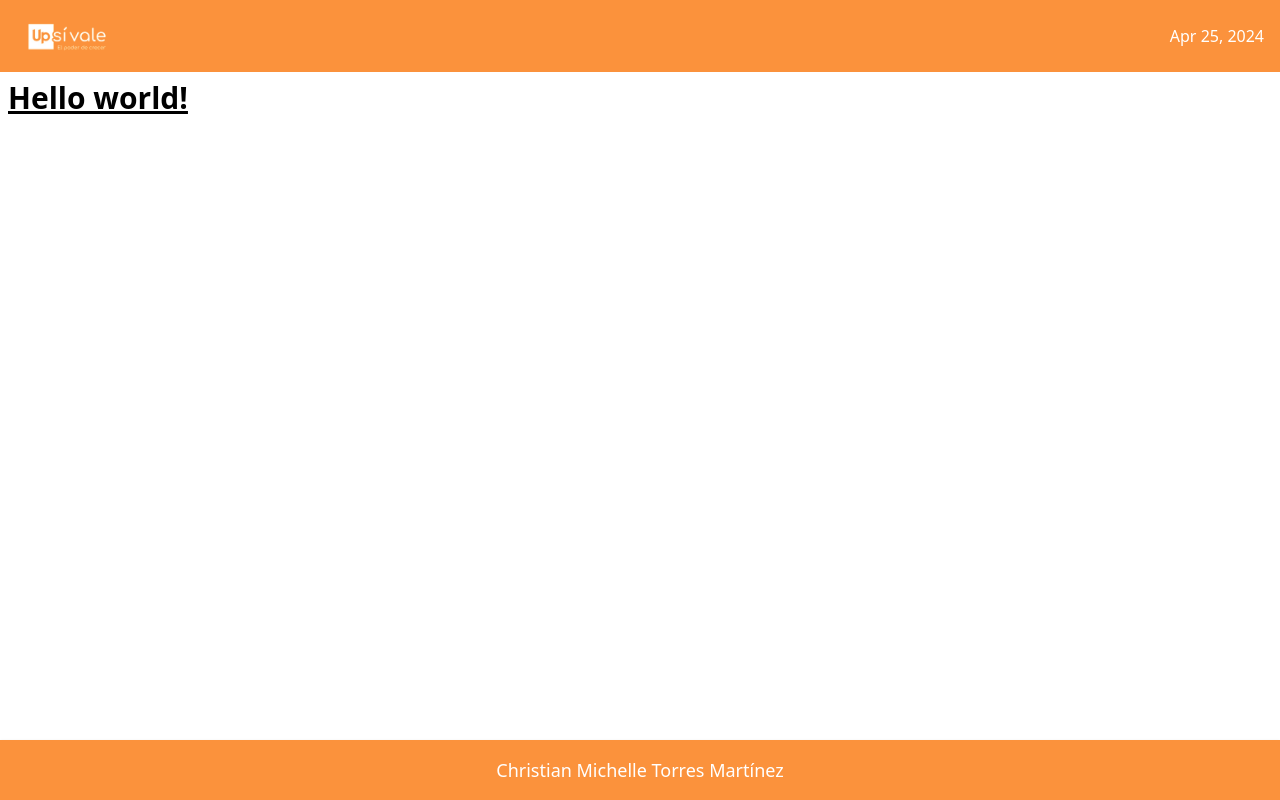
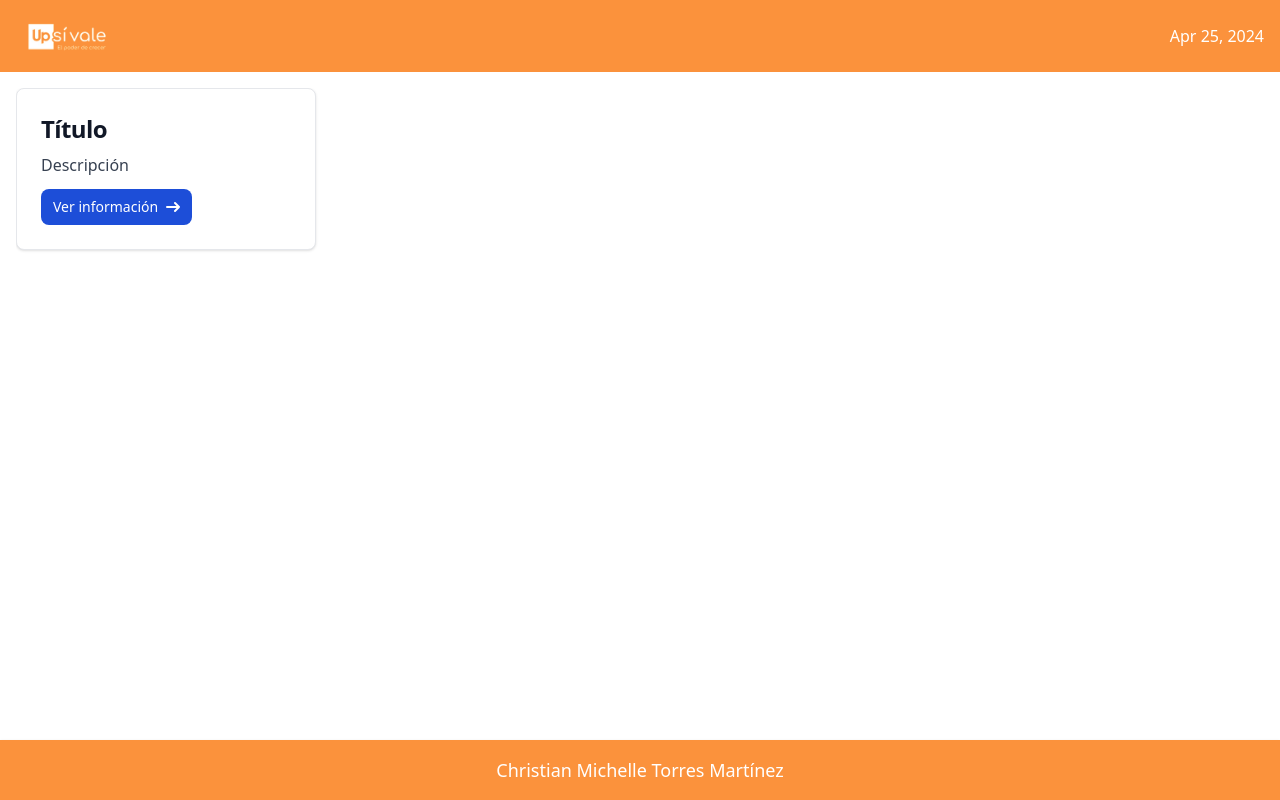
Before and after one commit to ChristianShumway/pokedex, an Angular app: page /#/home in a window 1280 px wide. Built offline with nearby package versions, Linux system fonts and the light colour scheme.

Commit message:
update - griid para listado de pokemon

```diff
--- a/src/app/layout/layout.component.html
+++ b/src/app/layout/layout.component.html
@@ -1,5 +1,5 @@
 <shared-header></shared-header>
-<div class="header__height m-2">
+<div class="header__height m-4 overflow-auto">
   <router-outlet></router-outlet>
 </div>
 <shared-footer></shared-footer>
--- a/src/app/layout/layout.component.scss
+++ b/src/app/layout/layout.component.scss
@@ -1,3 +1,3 @@
 .header__height {
-  height: calc(100vh - 148px);
+  height: calc(100vh - 164px);
 }
--- a/src/app/website/pokemon/pages/main-page/main-page.component.html
+++ b/src/app/website/pokemon/pages/main-page/main-page.component.html
@@ -1,3 +1,16 @@
-<h1 class="text-3xl font-bold underline">
-  Hello world!
-</h1>
+
+
+<div class="grid grid-cols-2 md:grid-cols-4 gap-4">
+  <div class="max-w-sm p-6 bg-white border border-gray-200 rounded-lg shadow dark:bg-gray-800 dark:border-gray-700">
+    <a href="#">
+        <h5 class="mb-2 text-2xl font-bold tracking-tight text-gray-900 dark:text-white">Título</h5>
+    </a>
+    <p class="mb-3 font-normal text-gray-700 dark:text-gray-400"> Descripción </p>
+    <a href="#" class="inline-flex items-center px-3 py-2 text-sm font-medium text-center text-white bg-blue-700 rounded-lg hover:bg-blue-800 focus:ring-4 focus:outline-none focus:ring-blue-300 dark:bg-blue-600 dark:hover:bg-blue-700 dark:focus:ring-blue-800">
+        Ver información
+        <svg class="rtl:rotate-180 w-3.5 h-3.5 ms-2" aria-hidden="true" xmlns="http://www.w3.org/2000/svg" fill="none" viewBox="0 0 14 10">
+            <path stroke="currentColor" stroke-linecap="round" stroke-linejoin="round" stroke-width="2" d="M1 5h12m0 0L9 1m4 4L9 9"/>
+        </svg>
+    </a>
+  </div>
+</div>
```
